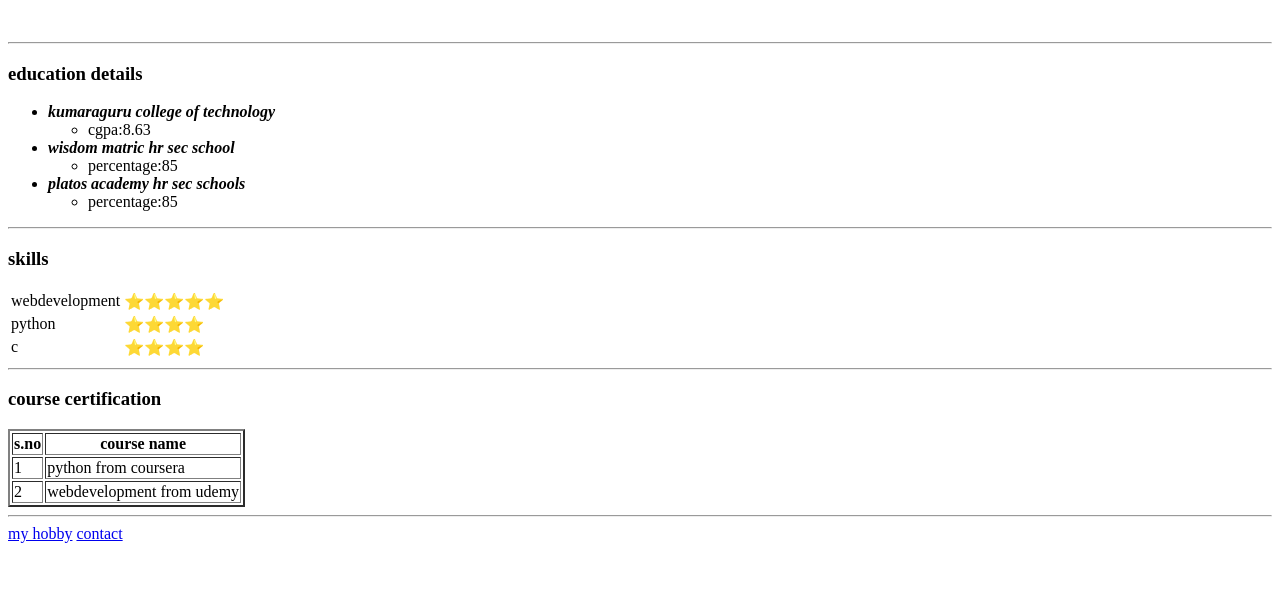
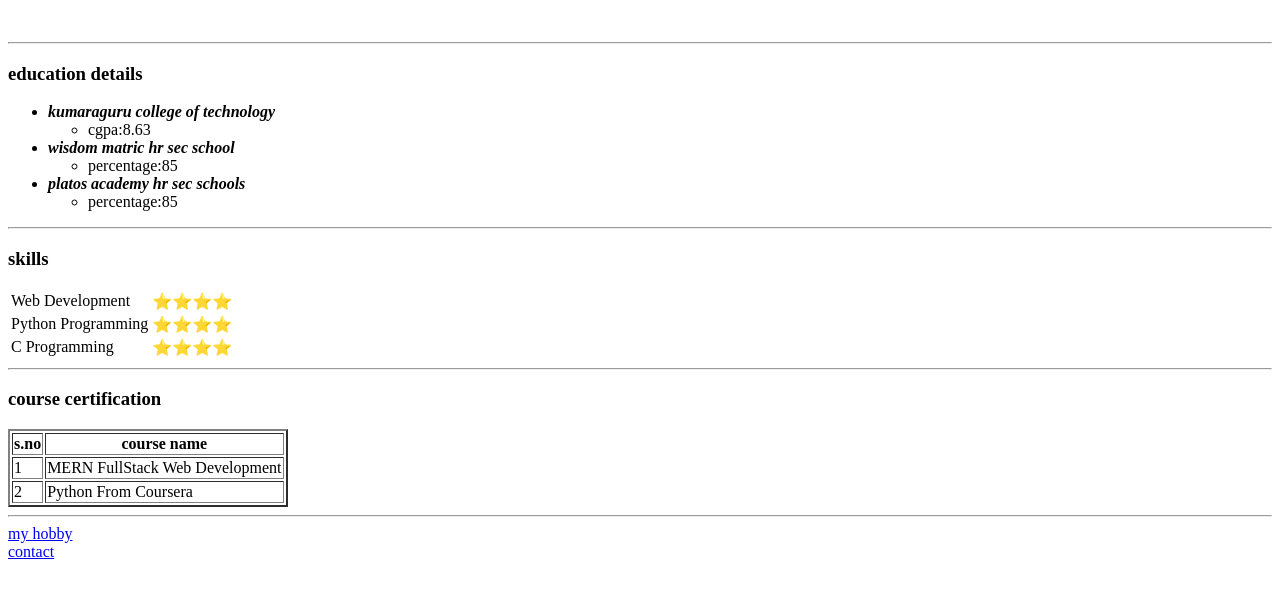
Before and after one commit to MouliSri/cv, a plain HTML site: page index.html in a window 1280 px wide. Shown: the part 182-780 px from the top of the page. Drawn offline with Linux system fonts and the light colour scheme.

Commit message:
updated.html

```diff
--- a/index.html
+++ b/index.html
@@ -59,16 +59,16 @@
 
   <table>
     <tr>
-      <td>webdevelopment</td>
-      <td>⭐⭐⭐⭐⭐</td>
+      <td>Web Development</td>
+      <td>⭐⭐⭐⭐</td>
     </tr>
     <tr>
-      <td>python</td>
+      <td>Python Programming</td>
       <td>⭐⭐⭐⭐</td>
 
     </tr>
     <tr>
-      <td>c</td>
+      <td>C Programming</td>
       <td>⭐⭐⭐⭐</td>
     </tr>
   </table>
@@ -88,7 +88,7 @@
           1
         </td>
         <td>
-          python from coursera
+           MERN FullStack Web Development
         </td>
       </tr>
       <tr>
@@ -96,13 +96,14 @@
           2
         </td>
         <td>
-          webdevelopment from udemy
+          Python From Coursera
         </td>
       </tr>
     </tbody>
   </table>
   <hr>
   <a href="mouli/hobby.html">my hobby</a>
+  <br />
   <a href="mouli/contact.html">contact</a>
 
 
```
